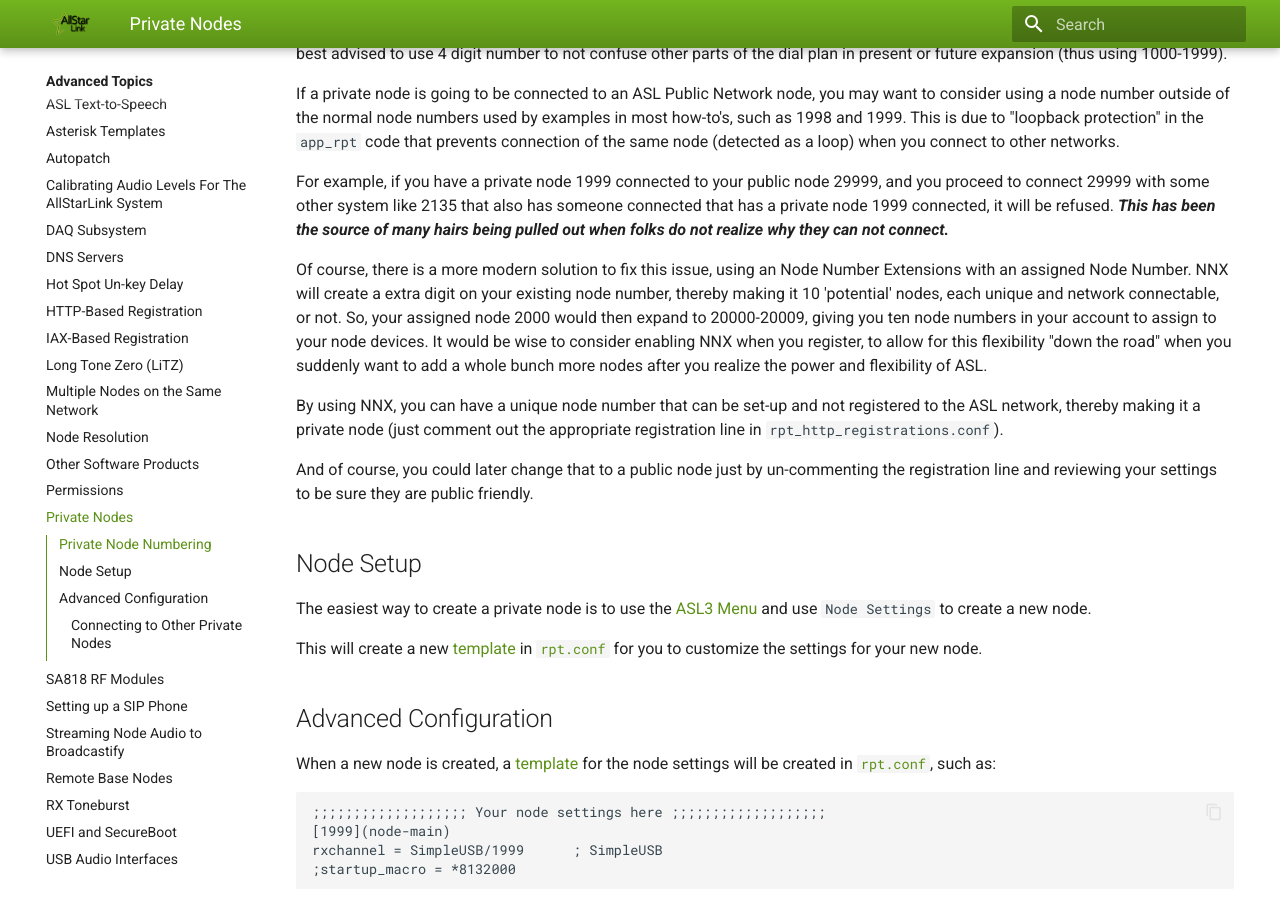
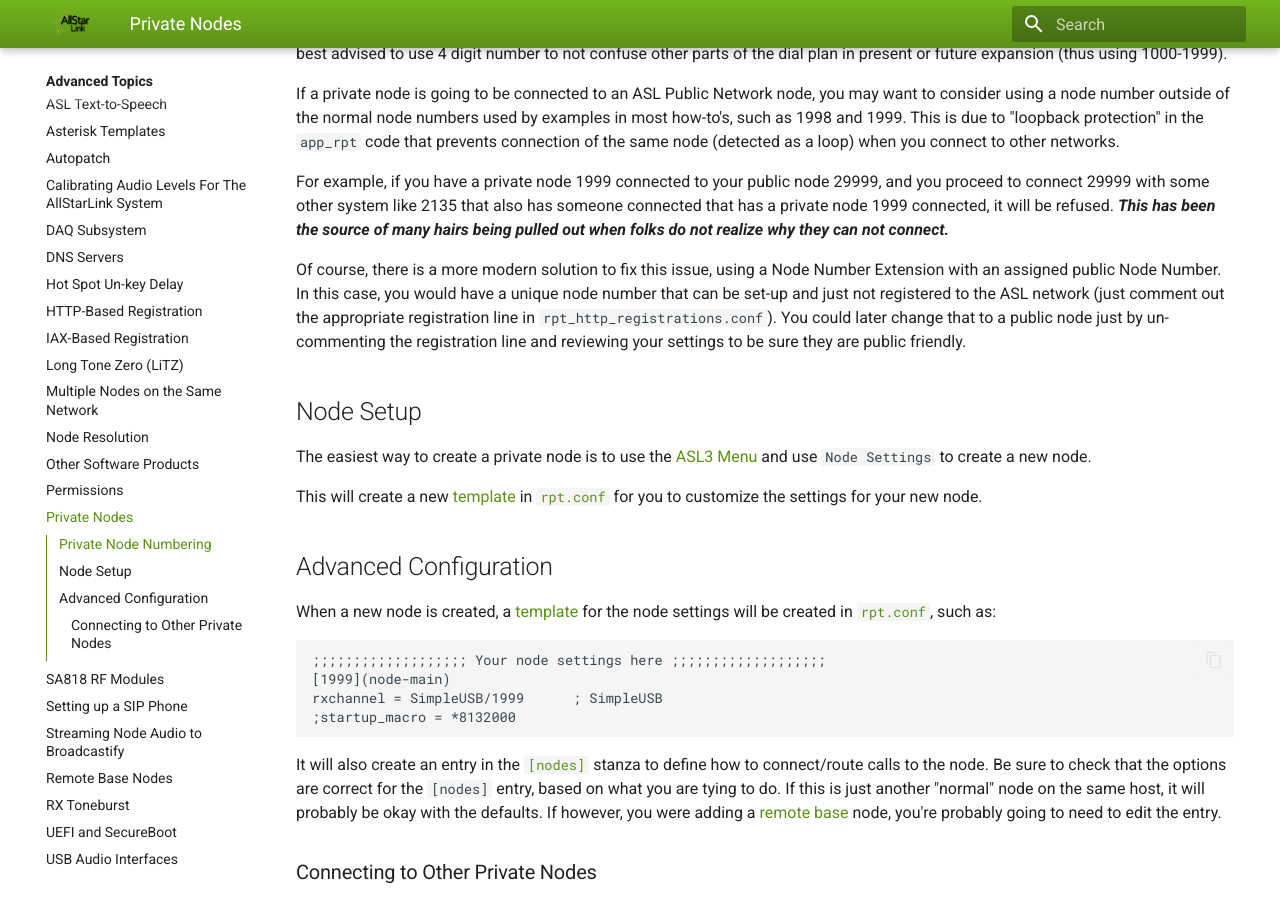
Before and after one commit to AllStarLink/ASL3-Manual, an MkDocs documentation site: the page built from docs/adv-topics/privatenodes.md, in a window 1280 px wide and 900 px high, scrolled down 371 px. Built offline with MkDocs 1.6.1 and Material for MkDocs 9.7.7, drawn with Linux system fonts in a browser that asks for light colours.

Commit message:
Revise the section about using NNX.

```diff
--- a/docs/adv-topics/privatenodes.md
+++ b/docs/adv-topics/privatenodes.md
@@ -10,11 +10,7 @@
 
 For example, if you have a private node 1999 connected to your public node 29999, and you proceed to connect 29999 with some other system like 2135 that also has someone connected that has a private node 1999 connected, it will be refused. ***This has been the source of many hairs being pulled out when folks do not realize why they can not connect.***
 
-Of course, there is a more modern solution to fix this issue, using an Node Number Extensions with an assigned Node Number. NNX will create a extra digit on your existing node number, thereby making it 10 'potential' nodes, each unique and network connectable, or not. So, your assigned node 2000 would then expand to 20000-20009, giving you ten node numbers in your account to assign to your node devices. It would be wise to consider enabling NNX when you register, to allow for this flexibility "down the road" when you suddenly want to add a whole bunch more nodes after you realize the power and flexibility of ASL.
-
-By using NNX, you can have a unique node number that can be set-up and not registered to the ASL network, thereby making it a private node (just comment out the appropriate registration line in `rpt_http_registrations.conf`).
-
-And of course, you could later change that to a public node just by un-commenting the registration line and reviewing your settings to be sure they are public friendly.
+Of course, there is a more modern solution to fix this issue, using a Node Number Extension with an assigned public Node Number. In this case, you would have a unique node number that can be set-up and just not registered to the ASL network (just comment out the appropriate registration line in `rpt_http_registrations.conf`). You could later change that to a public node just by un-commenting the registration line and reviewing your settings to be sure they are public friendly.
 
 ## Node Setup
 The easiest way to create a private node is to use the [ASL3 Menu](../user-guide/menu.md) and use `Node Settings` to create a new node.
```
